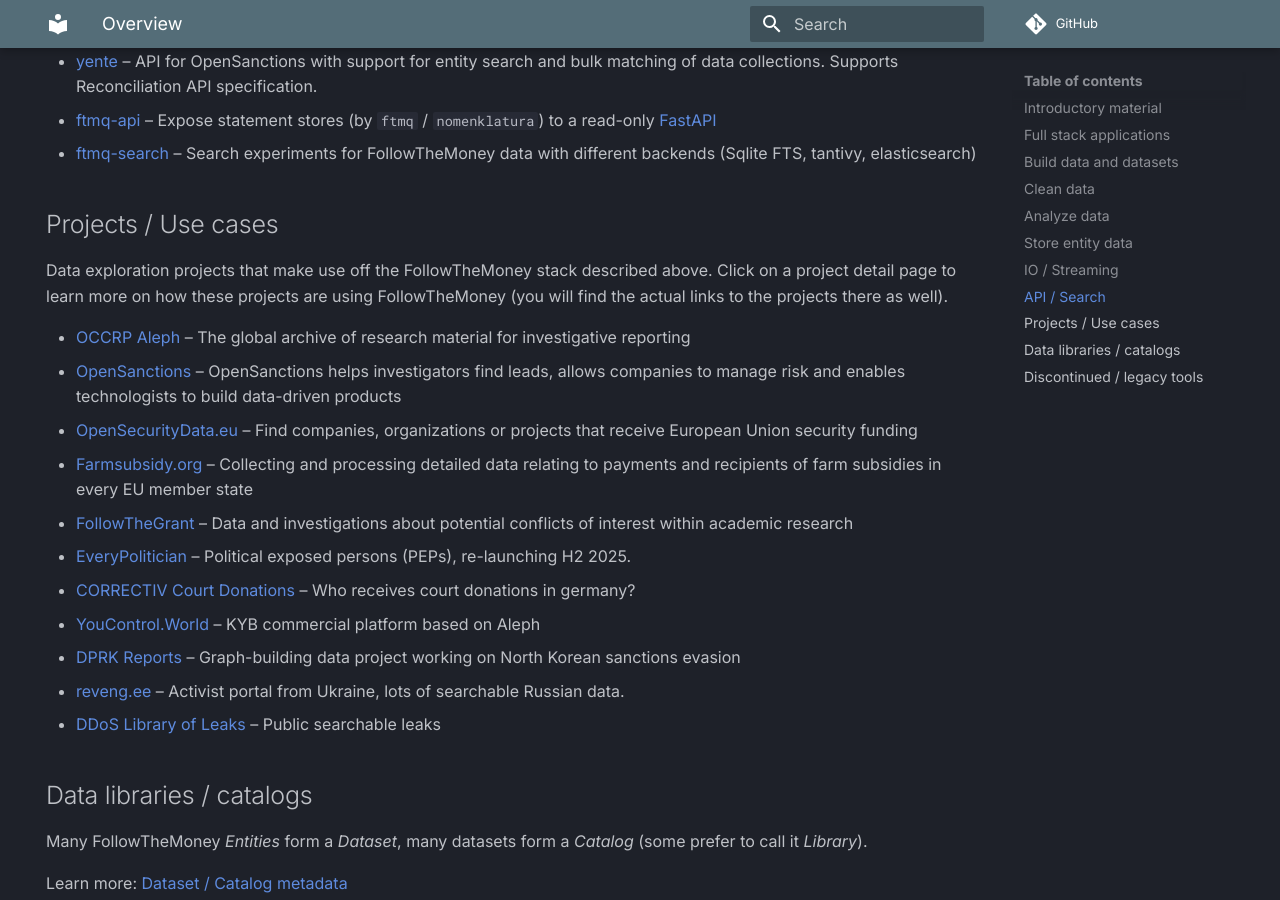
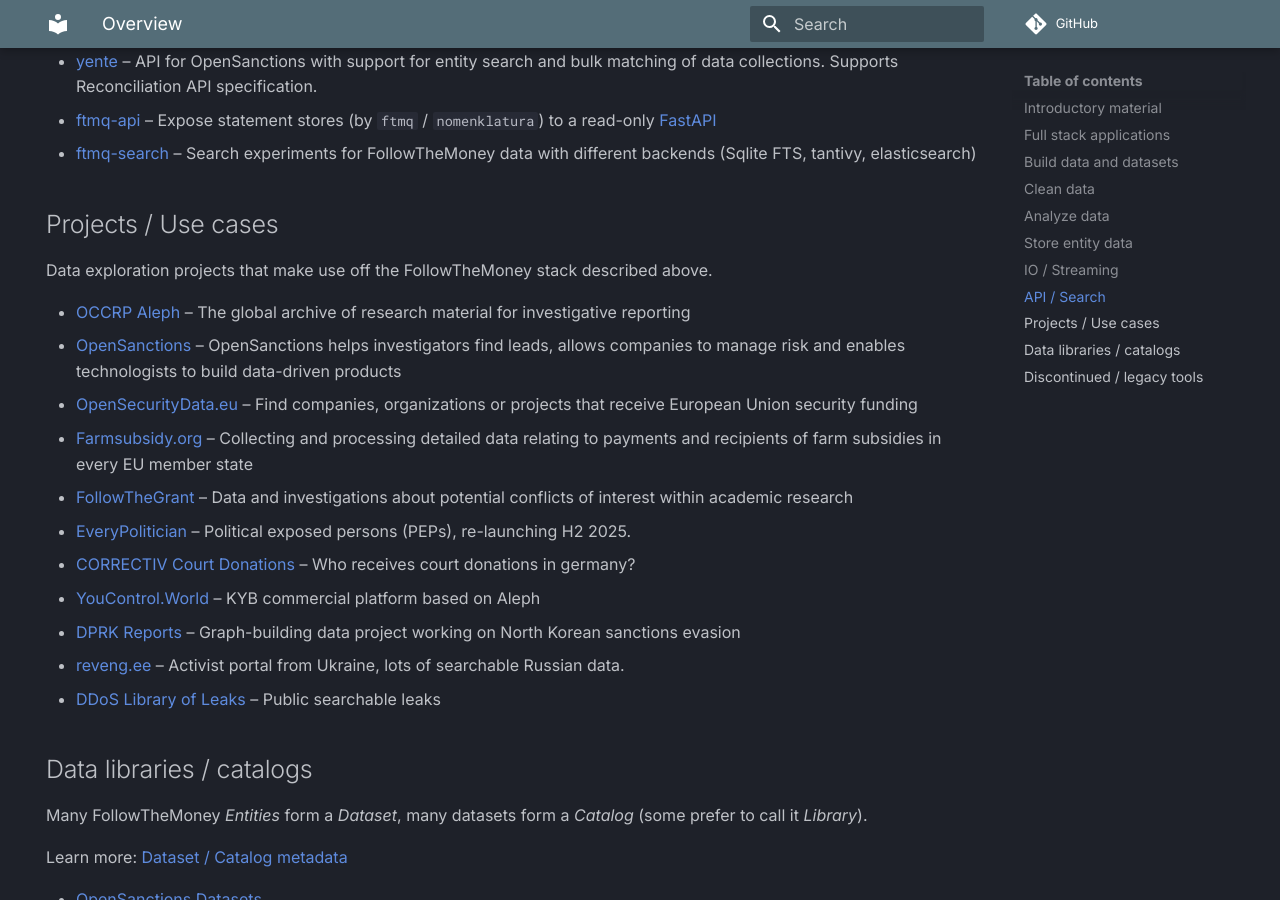
Before and after one commit to alephdata/awesome-ftm, an MkDocs documentation site: the page built from docs/index.md, in a window 1280 px wide and 900 px high, scrolled down 2822 px. Built offline with MkDocs 1.6.1 and Material for MkDocs 9.7.7, drawn with Linux system fonts in a browser that asks for light colours; comment, search, counter and statistics services are not loaded.

Commit message:
📝 Fix projects intro

```diff
--- a/docs/index.md
+++ b/docs/index.md
@@ -93,7 +93,7 @@ Building blocks for serving and searching FollowTheMoney datasets for web applic
 
 ## Projects / Use cases
 
-Data exploration projects that make use off the FollowTheMoney stack described above. Click on a project detail page to learn more on how these projects are using FollowTheMoney (you will find the actual links to the projects there as well).
+Data exploration projects that make use off the FollowTheMoney stack described above.
 
 - [OCCRP Aleph](https://aleph.occrp.org) – The global archive of research material for investigative reporting
 - [OpenSanctions](https://opensanctions.org) – OpenSanctions helps investigators find leads, allows companies to manage risk and enables technologists to build data-driven products
```
